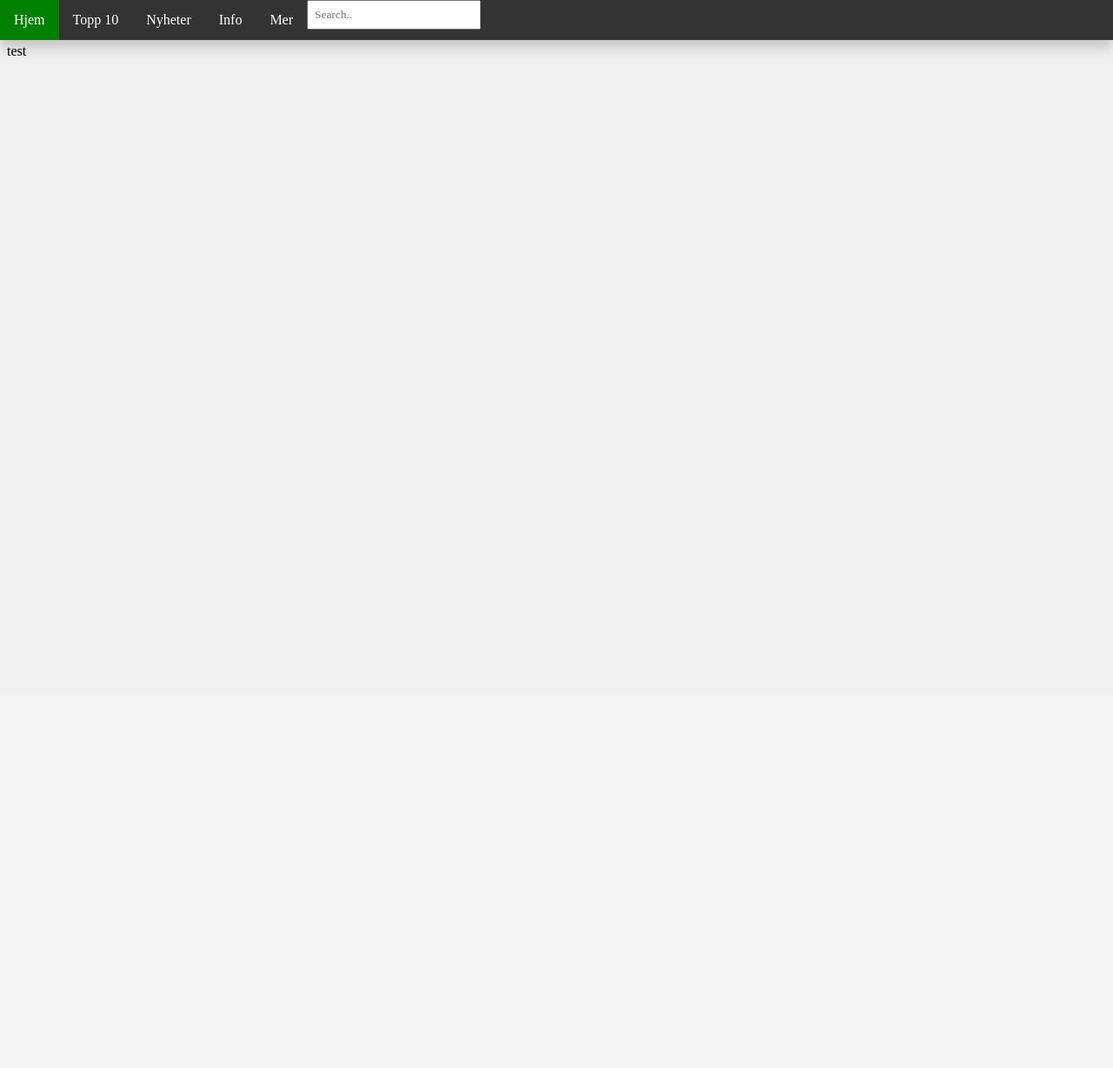
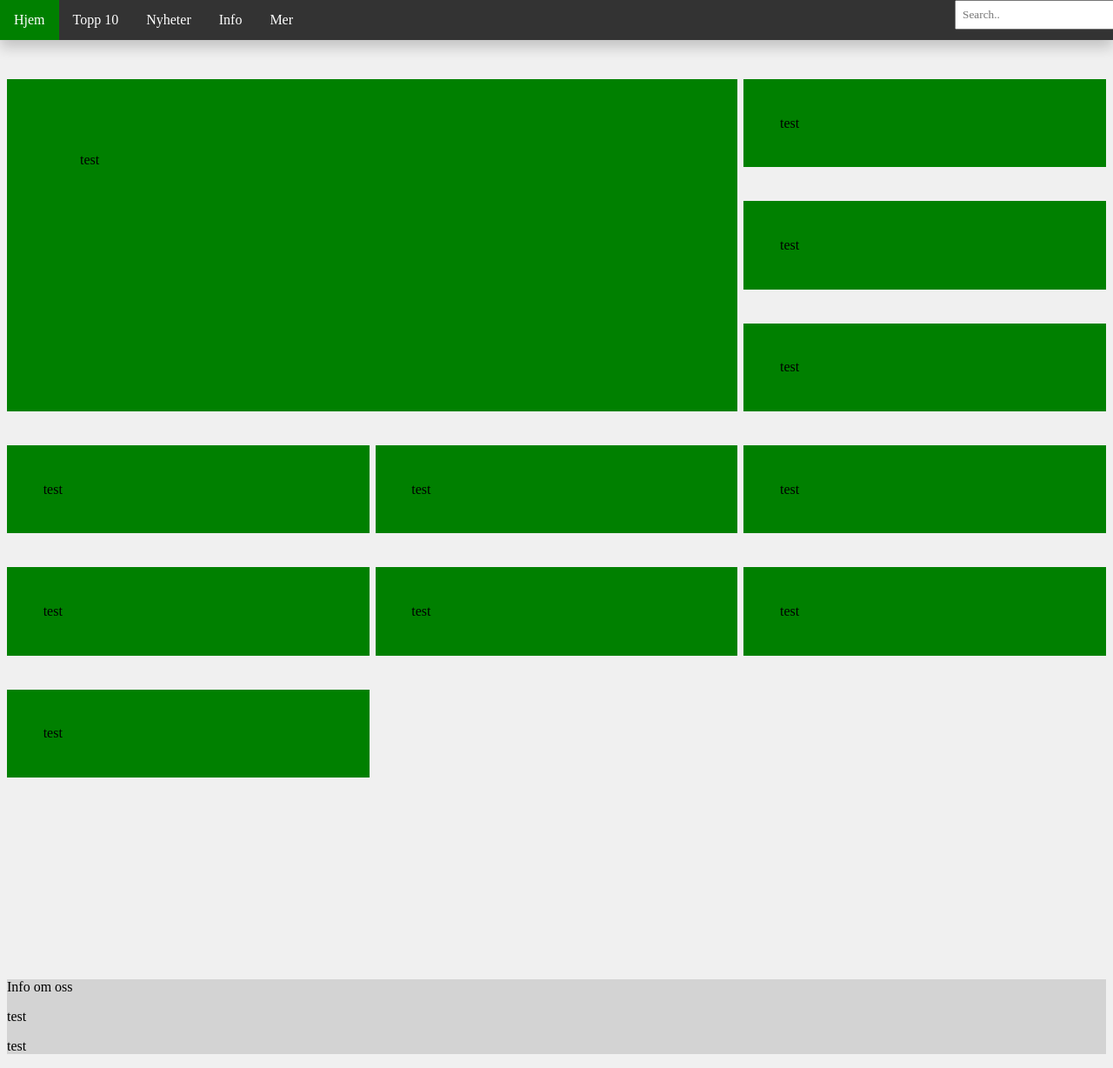
Before and after one commit to mix2001/IT1, a PHP site: page / in a window 1280 px wide. Shown: the whole page at 87% size. Before the commit the page ends 64 px from the top, so only its background shows below. Run offline with PHP 8.4, Linux system fonts and the light colour scheme.

Commit message:
Dagens arbeid

```diff
--- a/Uke45/Nettside/index.html
+++ b/Uke45/Nettside/index.html
@@ -19,10 +19,10 @@
             <button class="dropbtn">Mer</button>
               <div class="dropdown-content">
                 <a href="katt.html">Album</a>
-                <a href="hund.html"></a>
+                <a href="hund.html">Test</a>
               </div>
           </li>
-            <div class="topnav">
+            <div class="search">
               <input type="text" placeholder="Search..">
             </div>
         </ul>
@@ -31,14 +31,31 @@
     </header>
 
     <main>
-<p>test</p>
-<p>test</p>
+      <p class="span10">test</p>
+      <p>test</p>
+      <p>test</p>
+      <p>test</p>
+      <p>test</p>
+      <p>test</p>
+
+      <p>test</p>
+      <p>test</p>
+      <p>test</p>
+      <p>test</p>
+      <p>test</p>
+
+
 
 
     </main>
 
     <footer>
+<div class="FooterInfo">
+  <p>Info om oss</p>
+  <p>test</p>
+  <p>test</p>
 
+</div>
 
     </footer>
 
--- a/Uke45/Nettside/style.css
+++ b/Uke45/Nettside/style.css
@@ -6,7 +6,7 @@ body{
   font-family: "HelveticaNeue-Light", "Helvetica Neue Light";
   font-weight: 300;
 }
-ul {
+.navigation {
     list-style-type: none;
     margin: 0;
     padding: 0;
@@ -17,13 +17,14 @@ ul {
     left: 0;
     top: 0;
     position: fixed;
+
 }
 
-li {
+.navigation>li {
     float: left;
 }
 
-li a, .dropbtn {
+.navigation>li a, .dropbtn {
     display: inline-block;
     color: white;
     text-align: center;
@@ -31,7 +32,7 @@ li a, .dropbtn {
     text-decoration: none;
 }
 
-li a:hover, .dropdown:hover .dropbtn {
+.navigation>li a:hover, .dropdown:hover .dropbtn {
     background-color: green;
 }
 
@@ -79,19 +80,55 @@ border: 0;
   float: right;
 }
 
-.main {
+main {
+margin-top: 75px;
+display: grid;
+grid-template-columns: 1fr 1fr 1fr;
+margin-bottom: 200px;
+grid-gap: 7px;
+
+
+}
+.bilder>li{
 
 }
 
-.topnav a, .topnav input[type=text] {
+.search a, .search input[type=text] {
   display: block;
   text-align: left;
   width: 100%;
   margin: 0;
   padding: 7px;
+  top: 10px;
 }
 
-.topnav {
+.search {
+  float: right;
+}
+
+footer{
+  bottom: 0;
+  position: relative;
   float: left;
-top:
+  width: 100%;
+  margin: 0;
+
 }
+
+.FooterInfo{
+  background-color: lightgrey;
+
+
+}
+
+main>p{
+  padding: 10%;
+  background-color: green;
+
+}
+
+.span10{
+  grid-column: span 2;
+  grid-row: span 3;
+
+}
```
Also changed, not shown: 1 other file. Lines whose indentation alone changed are shown as unchanged.
